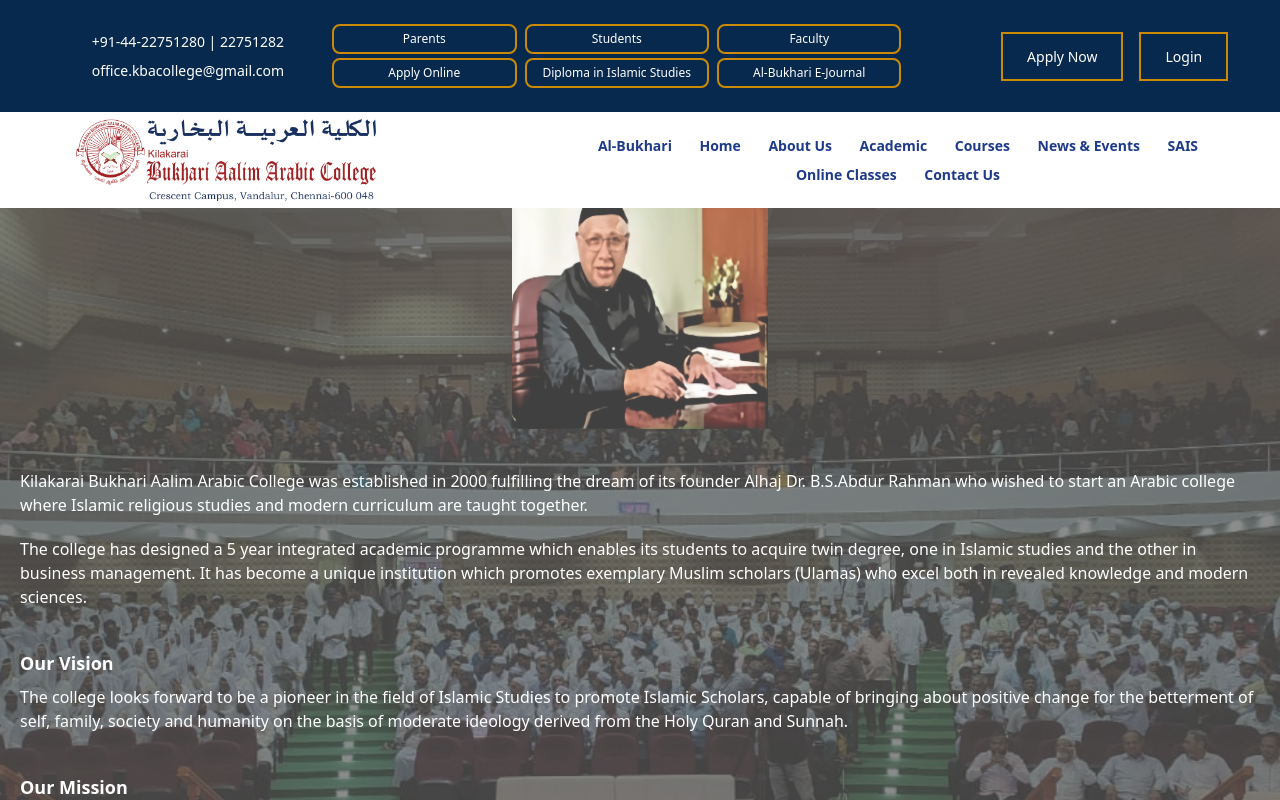
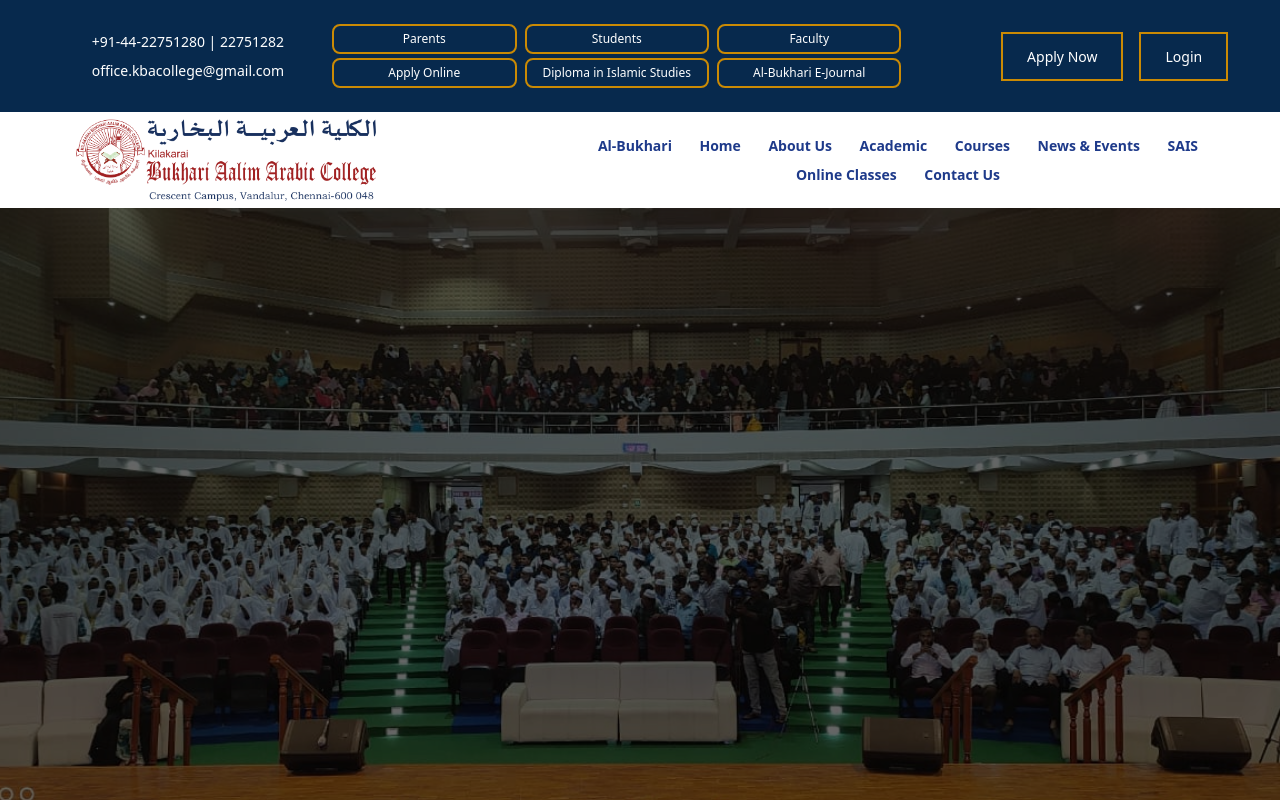
Before and after one commit to sabeerkhan2003/Albukhari-university, a React (Vite) app: page / in a window 1280 px wide. Shown: the top 800 px of the page. Built offline with nearby package versions, Linux system fonts and the light colour scheme; some icons are missing.

Commit message:
fifth commit

```diff
--- a/src/Components/Home/Bg_Carousel.jsx
+++ b/src/Components/Home/Bg_Carousel.jsx
@@ -13,6 +13,8 @@ import Image6 from "../../assets/Image_slider/read.jpeg"
 import Image7 from "../../assets/Image_slider/sports.jpeg"
 import Image8 from "../../assets/Image_slider/library.jpeg"
 import Hero from "./Hero";
+import Nav2 from "./Nav2";
+import { div } from "framer-motion/client";
 
 export function ImagesSliderDemo() {
   const [images, setImages] = useState([Image1,Image2, Image3, Image4,Image5, Image6, Image7,Image8]);
@@ -22,8 +24,10 @@ export function ImagesSliderDemo() {
   };
 
   return (
-    <div>
-      <ImagesSlider className="h-[50rem] sticky inset-0 bg-gradient-to-t from-blue-900 via-blue-500 to-blue-300 opacity-75" images={images}>
+    <>
+    {/* <div className="bg-blue-900"></div> */}
+    <div className="">
+      <ImagesSlider className="h-[40rem]  " images={images}>
         <motion.div
           initial={{
             opacity: 0,
@@ -38,12 +42,16 @@ export function ImagesSliderDemo() {
           }}
           className="z-50 flex flex-col justify-center items-center"
         >
+          {/* <Nav2/> */}
 
-          <Hero/>
+          {/* <Hero/> */}
+
+
 
 
         </motion.div>
       </ImagesSlider>
     </div>
+    </>
   );
 }
--- a/src/Components/Home/Hero.jsx
+++ b/src/Components/Home/Hero.jsx
@@ -4,7 +4,7 @@ import main from "../../assets/hero/main.jpeg"
 function Hero() {
     return (
         <>
-            <div className=' mt-24 md:mt-80 lg:mt-[20%] pt-10 mx-5 text-white'>
+            <div className=' mt-24 md:mt-80 lg:mt-[40%] pt-10 mx-5 '>
                 <img src={main} alt="B.S Abdul Rahman" className='w-64 mx-auto' />
 
                 <p className=' mt-10'>Kilakarai Bukhari Aalim Arabic College was established in 2000 fulfilling the dream of its founder Alhaj Dr. B.S.Abdur Rahman who wished to start an Arabic college where Islamic religious studies and modern curriculum are taught together.</p>
--- a/src/Components/Home/Nav.jsx
+++ b/src/Components/Home/Nav.jsx
@@ -2,6 +2,7 @@ import React, { useState } from 'react'
 import { Icon } from "@iconify/react";
 
 import Nav2 from './Nav2';
+import Hero from './Hero';
 
 function Nav() {
     return (
@@ -42,7 +43,10 @@ function Nav() {
                 </div>
             </div>
 
-            <Nav2 />
+
+          {/* <Hero/> */}
+
+
 
         </>
     );
--- a/src/Components/Home/Nav2.jsx
+++ b/src/Components/Home/Nav2.jsx
@@ -23,7 +23,8 @@ function Nav2() {
     };
   return (
     <>
-    <div className='flex bg-transparent justify-center gap-[12%] items-center py-14 lg:py-12 md:px-10  lg:mt-0 h-3 lg:h-5  lg:flex lg:justify-center  md:w-full  lg:w-full md:gap-[8%] lg:gap-x-[10%] xl:gap-x-[18%] lg:items-center sticky z-40 md:top-[30%] top-12  lg:top-0 '>
+    {/* <div className=' bg-blue-600 h-24 w-full opacity-20'></div> */}
+    <div className='flex justify-center gap-[12%] items-center py-14 lg:py-12 md:px-10  lg:mt-0 h-3 lg:h-5  lg:flex lg:justify-center  md:w-full  lg:w-full md:gap-[8%] lg:gap-x-[10%] xl:gap-x-[18%] lg:items-center sticky z-40 md:top-[30%] top-12  lg:top-0  '>
                 <img src={logo} alt="logo" className='w-[70%] md:w-[250px] lg:w-[300px]' />
 
 
--- a/src/pages/Landing.jsx
+++ b/src/pages/Landing.jsx
@@ -2,12 +2,16 @@ import React from 'react'
 import Nav from '../Components/Home/Nav'
 // import Hero from '../Components/Home/Hero'
 import { ImagesSliderDemo } from '../Components/Home/Bg_Carousel'
+import Hero from '../Components/Home/Hero'
+import Nav2 from '../Components/Home/Nav2'
 
 function Landing() {
   return (
     <div>
         <Nav/>
+        <Nav2/>
         <ImagesSliderDemo/>
+
     </div>
   )
 }
```
